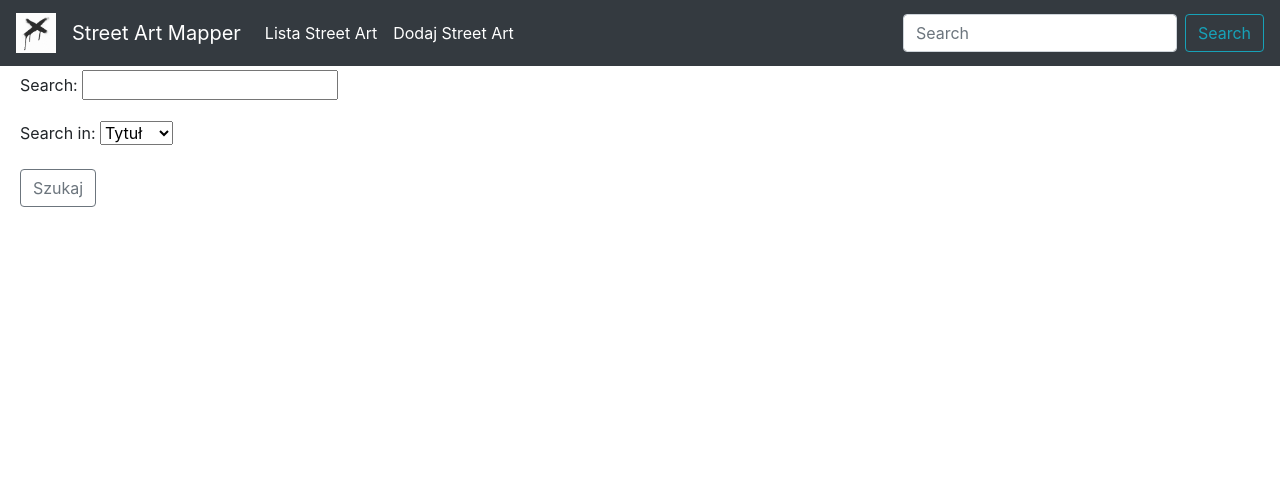
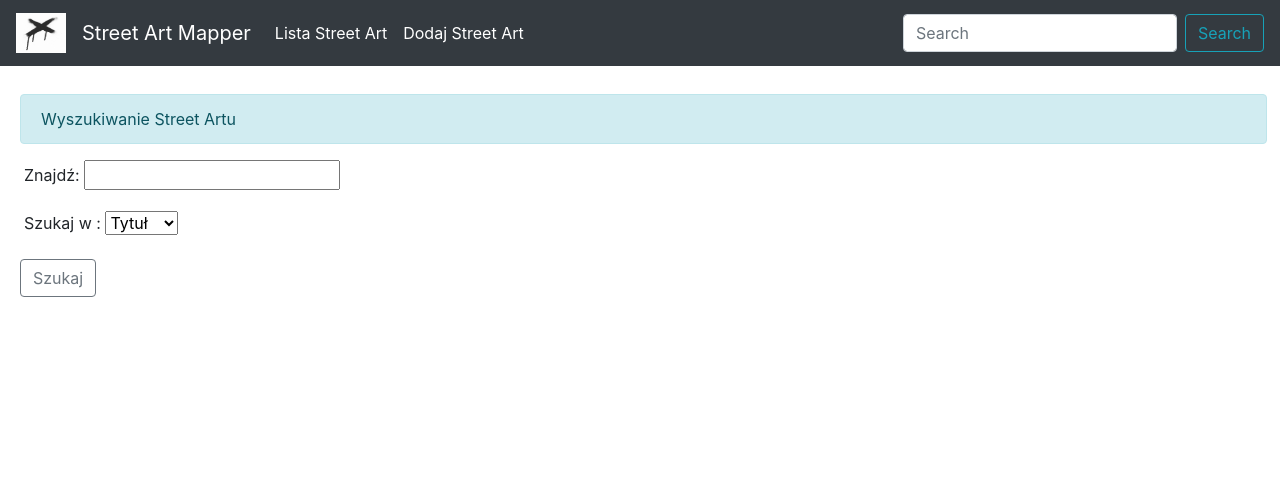
Before and after one commit to kinsze032/streetArtMapper, a Django app: page /streetart/search/ in a window 1280 px wide. Shown: the top 483 px of the page. Run offline with Django 4.2, Linux system fonts and the light colour scheme; some libraries are stand-ins or nearby versions.

Commit message:
Poprawki do formularza wyszukiwania streetartu

```diff
--- a/artbase/forms.py
+++ b/artbase/forms.py
@@ -2,12 +2,13 @@ from django import forms
 
 
 class SearchForm(forms.Form):
-    search = forms.CharField(required=False, min_length=3)
+    search = forms.CharField(required=False, min_length=3, label="Znajdź")
     search_in = forms.ChoiceField(
         required=False,
         choices=(
             ('title', "Tytuł"),
             ('location__city', 'Miasto'),
             ('category__type', 'Typ'),
-        )
+        ),
+        label="Szukaj w ",
     )
--- a/artbase/static/artbase/style.css
+++ b/artbase/static/artbase/style.css
@@ -34,3 +34,6 @@ body {
 .main {
   margin-top: 30px;
 }
+.alert-info {
+  width: 50%;
+}
--- a/artbase/templates/artbase/form.html
+++ /dev/null
@@ -1,8 +0,0 @@
-{% block content %}
-
-<form action="" method="GET">
-    {% csrf_token %}
-    {{ form.as_p }}
-    <button class="btn btn-outline-secondary my-2 my-sm-0" type="submit">Szukaj</button>
-</form>
-{% endblock %}
--- a/artbase/templates/artbase/navbar.html
+++ b/artbase/templates/artbase/navbar.html
@@ -1,7 +1,7 @@
 {% load static %}
 <nav class="navbar navbar-expand-lg navbar-dark bg-dark">
   <a class="navbar-brand" href="">
-    <img src="{% static 'artbase/logo.jpg' %}" width="40" height="40">
+    <img src="{% static 'artbase/logo.jpg' %}" width="50px" height="40px">
   </a>
   <a class="navbar-brand" href="{% url 'home' %}">Street Art Mapper</a>
   <button class="navbar-toggler" type="button" data-toggle="collapse" data-target="#navbarSupportedContent" aria-controls="#navbarSupportedContent" aria-expanded="false" aria-label="Toggle navigation">
--- a/artbase/templates/artbase/search-results.html
+++ b/artbase/templates/artbase/search-results.html
@@ -1,10 +1,28 @@
 {% extends 'artbase/main.html' %}
 
 {% block content %}
-    {% include 'artbase/form.html' %}
+    <br>
+    <div class="alert alert-info" role="alert" style="width: 99%">
+      Wyszukiwanie Street Artu
+    </div>
+    <form action="" method="POST">
+        {% csrf_token %}
+      <div class="form-group mx-sm-1 mb-3">
+        {{ form.search.label_tag }}
+        {{ form.search }}
+      </div>
+      <div class="form-group mx-sm-1 mb-3">
+        {{ form.search_in.label_tag}}
+        {{ form.search_in }}
+      </div>
 
-    {% if form.is_valid and search_text %}
-        <h3>Wyniki wyszukiwania dla <em>{{ search_text }}</em></h3>
+      </div>
+        <button class="btn btn-outline-secondary my-2 my-sm-0" type="submit">Szukaj</button>
+    </form>
+    <br>
+
+    {% if form.is_valid%}
+        <span class="text-info">Wyniki wyszukiwania dla <em><b>{{ search_text }}</b></em></span>
         <ul class="list-group">
             {% for art in arts %}
                 <li class="list-group-item">
--- a/artbase/views.py
+++ b/artbase/views.py
@@ -19,33 +19,27 @@ class HomeView(View):
             coordinates = (art.location.latitude, art.location.longitude)
             popup_html = f"<a href='/streetart/{art.id}' target='_blank'>{art.title} ({art.category.get_type_display()})</a>"
 
-            if art.category.get_type_display() == 'mural':
+            if art.category.get_type_display() == "mural":
+                folium.Marker(
+                    coordinates, popup=popup_html, icon=folium.Icon(color="red", icon="info-sign")
+                ).add_to(map)
+            if art.category.get_type_display() == "neon":
+                folium.Marker(
+                    coordinates, popup=popup_html, icon=folium.Icon(color="blue", icon="info-sign")
+                ).add_to(map)
+            if art.category.get_type_display() == "graffiti":
+                folium.Marker(
+                    coordinates, popup=popup_html, icon=folium.Icon(color="green", icon="info-sign")
+                ).add_to(map)
+            if art.category.get_type_display() == "instalacja":
                 folium.Marker(
                     coordinates,
                     popup=popup_html,
-                    icon=folium.Icon(color='red', icon='info-sign')
-                ).add_to(map)
-            if art.category.get_type_display() == 'neon':
-                folium.Marker(
-                    coordinates,
-                    popup=popup_html,
-                    icon=folium.Icon(color='blue', icon='info-sign')
-                ).add_to(map)
-            if art.category.get_type_display() == 'graffiti':
-                folium.Marker(
-                    coordinates,
-                    popup=popup_html,
-                    icon=folium.Icon(color='green', icon='info-sign')
-                ).add_to(map)
-            if art.category.get_type_display() == 'instalacja':
-                folium.Marker(
-                    coordinates,
-                    popup=popup_html,
-                    icon=folium.Icon(color='darkpurple', icon='info-sign')
+                    icon=folium.Icon(color="darkpurple", icon="info-sign"),
                 ).add_to(map)
 
-        context = {'map': map._repr_html_()}
-        return render(request, 'artbase/main.html', context)
+        context = {"map": map._repr_html_()}
+        return render(request, "artbase/main.html", context)
 
 
 class StreetArtListView(View):
@@ -55,19 +49,21 @@ class StreetArtListView(View):
         for art in street_arts:
             reviews = art.review_set.all()
             if reviews:
-                art_rating = reviews.aggregate(Avg('rating'))
+                art_rating = reviews.aggregate(Avg("rating"))
                 number_of_reviews = len(reviews)
             else:
                 art_rating = None
                 number_of_reviews = 0
 
-            art_with_reviews.append({
-                'art': art,
-                'art_rating': art_rating,
-                'number_of_reviews': number_of_reviews,
-            })
-        context = {'art_list': art_with_reviews}
-        return render(request, 'artbase/streetart_list.html', context)
+            art_with_reviews.append(
+                {
+                    "art": art,
+                    "art_rating": art_rating,
+                    "number_of_reviews": number_of_reviews,
+                }
+            )
+        context = {"art_list": art_with_reviews}
+        return render(request, "artbase/streetart_list.html", context)
 
 
 class StreetArtDetailView(View):
@@ -75,41 +71,54 @@ class StreetArtDetailView(View):
         art = get_object_or_404(StreetArt, pk=pk)
         reviews = art.review_set.all()
         if reviews:
-            art_rating = reviews.aggregate(Avg('rating'))
+            art_rating = reviews.aggregate(Avg("rating"))
             context = {
-                'art': art,
-                'art_rating': art_rating,
-                'reviews': reviews,
+                "art": art,
+                "art_rating": art_rating,
+                "reviews": reviews,
             }
         else:
             context = {
-                'art': art,
-                'art_rating': None,
-                'reviews': None,
+                "art": art,
+                "art_rating": None,
+                "reviews": None,
             }
-        return render(request, 'artbase/streetart_detail.html', context)
+        return render(request, "artbase/streetart_detail.html", context)
 
 
 class StreetArtSearchView(View):
-    def get(self, request):
-        search_text = request.GET.get('search', '')
-        form = SearchForm(request.GET)
+    def get(self, request, *args, **kwargs):
+        context = {
+            "form": SearchForm(),
+        }
+        return render(request, "artbase/search-results.html", context)
+
+    def post(self, request, *args, **kwargs):
+        search_text = request.POST.get("search", "")
+        form = SearchForm(request.POST)
         arts = set()
-        if form.is_valid() and form.cleaned_data['search']:
-            search = form.cleaned_data['search']
-            search_in = form.cleaned_data.get('search_in') or 'title'
-            if search_in == 'title':
+        context = {
+            "form": form
+        }
+
+        if form.is_valid() and form.cleaned_data["search"]:
+            search = form.cleaned_data["search"]
+            search_in = form.cleaned_data.get("search_in") or "title"
+            if search_in == "title":
                 arts = StreetArt.objects.filter(title__icontains=search)
-            elif search_in == 'location__city':
+            elif search_in == "location__city":
                 arts = StreetArt.objects.filter(location__city__icontains=search)
-            elif search_in == 'category__type':
-                if search.lower() == 'mural':
+            elif search_in == "category__type":
+                if search.lower() == "mural":
                     arts = StreetArt.objects.filter(category__type=Category.ArtworkType.MURAL)
-                elif search.lower() == 'instalacja':
+                elif search.lower() == "instalacja":
                     arts = StreetArt.objects.filter(category__type=Category.ArtworkType.INSTALACJA)
-                elif search.lower() == 'graffiti':
+                elif search.lower() == "graffiti":
                     arts = StreetArt.objects.filter(category__type=Category.ArtworkType.GRAFFITI)
-                elif search.lower() == 'neon':
+                elif search.lower() == "neon":
                     arts = StreetArt.objects.filter(category__type=Category.ArtworkType.NEON)
 
-        return render(request, "artbase/search-results.html", {"form": form, "search_text": search_text, "arts": arts})
+            context["search_text"] = search_text
+            context["arts"] = arts
+
+        return render(request, "artbase/search-results.html", context)
```
